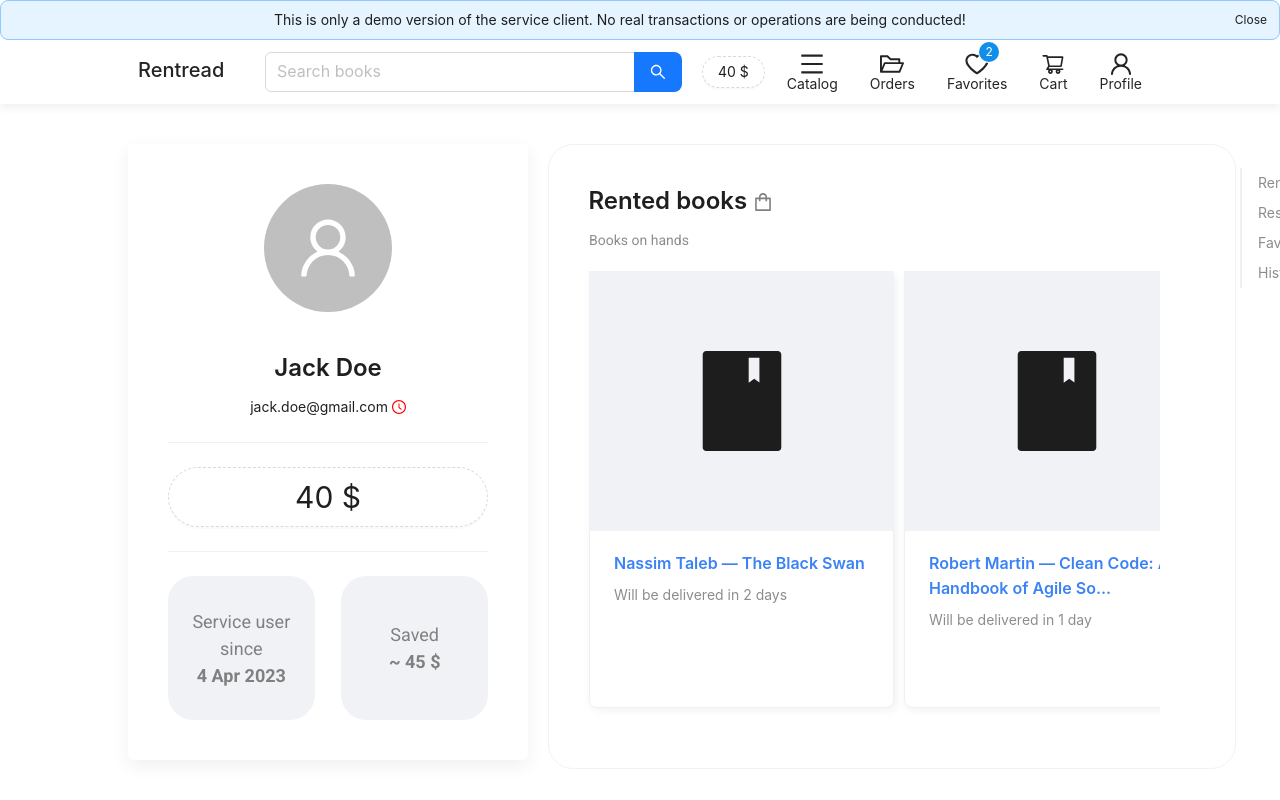
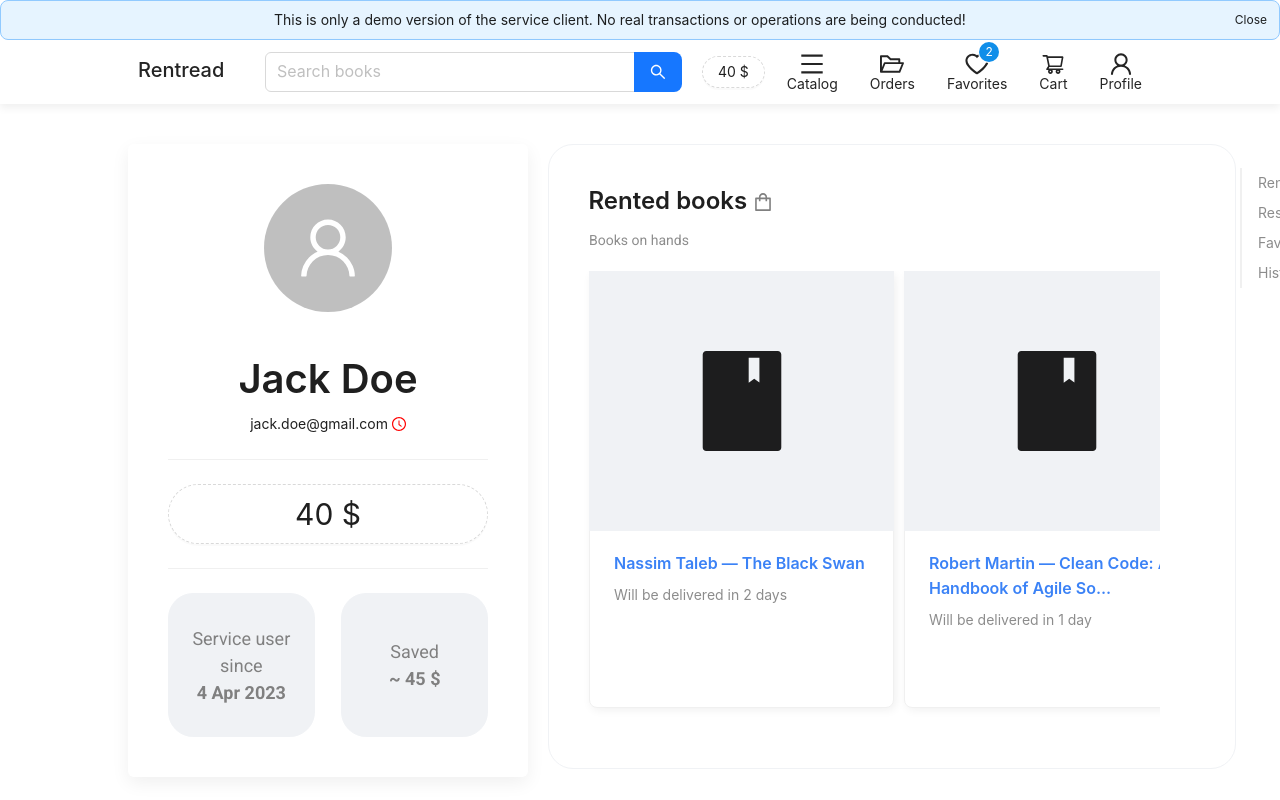
Before and after one commit to Liknox/rentread, a React (Vite) app: page /profile in a window 1280 px wide. Shown: the top 800 px of the page. Built offline with nearby package versions, Linux system fonts and the light colour scheme.

Commit message:
fix: viewer name font-size

```diff
--- a/src/entities/aside/ui/index.tsx
+++ b/src/entities/aside/ui/index.tsx
@@ -18,7 +18,7 @@ export const Aside = () => {
          <div className="p-10 text-center shadow-insetDark rounded-md">
             <section className="flex flex-col items-center">
                <Avatar size={128} icon={<UserOutlined />} />
-               <Typography.Title level={3} className="mt-10">
+               <Typography.Title level={3} className="mt-10 !text-[2.5rem] !mb-2">
                   {viewer.firstName} {viewer.lastName}
                </Typography.Title>
                <Typography.Text>
```
